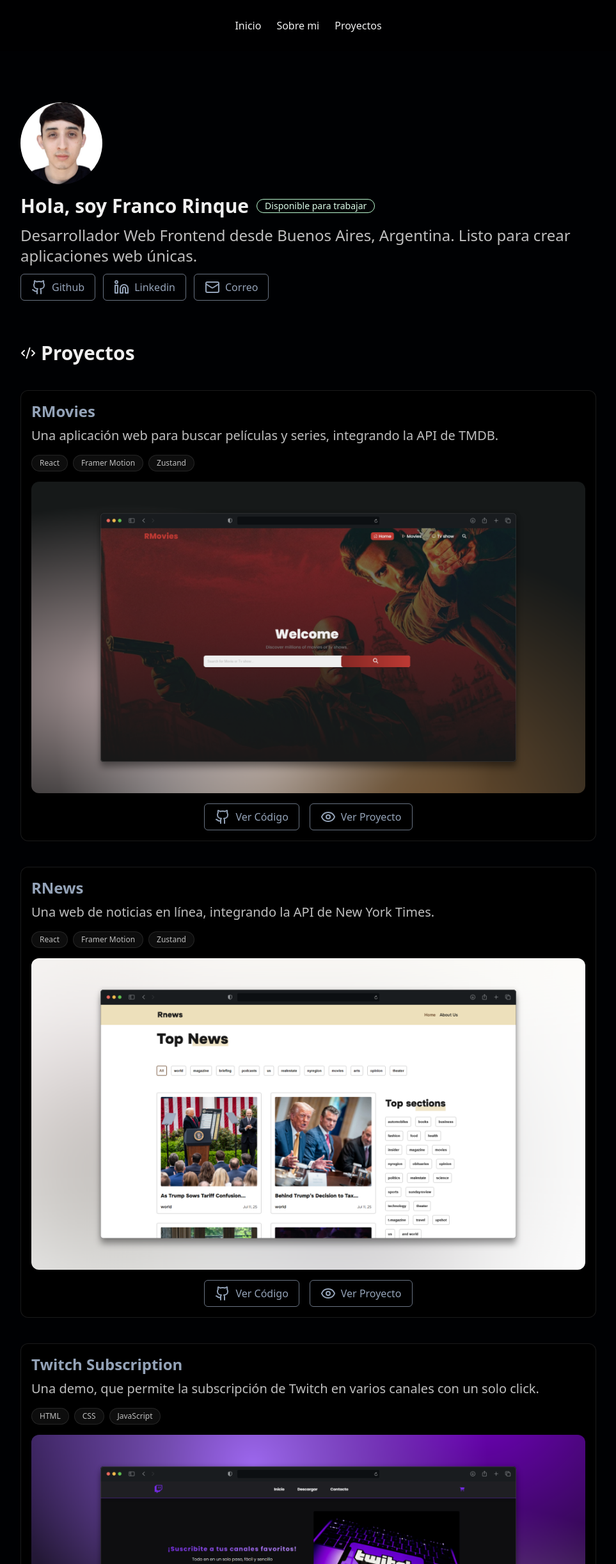
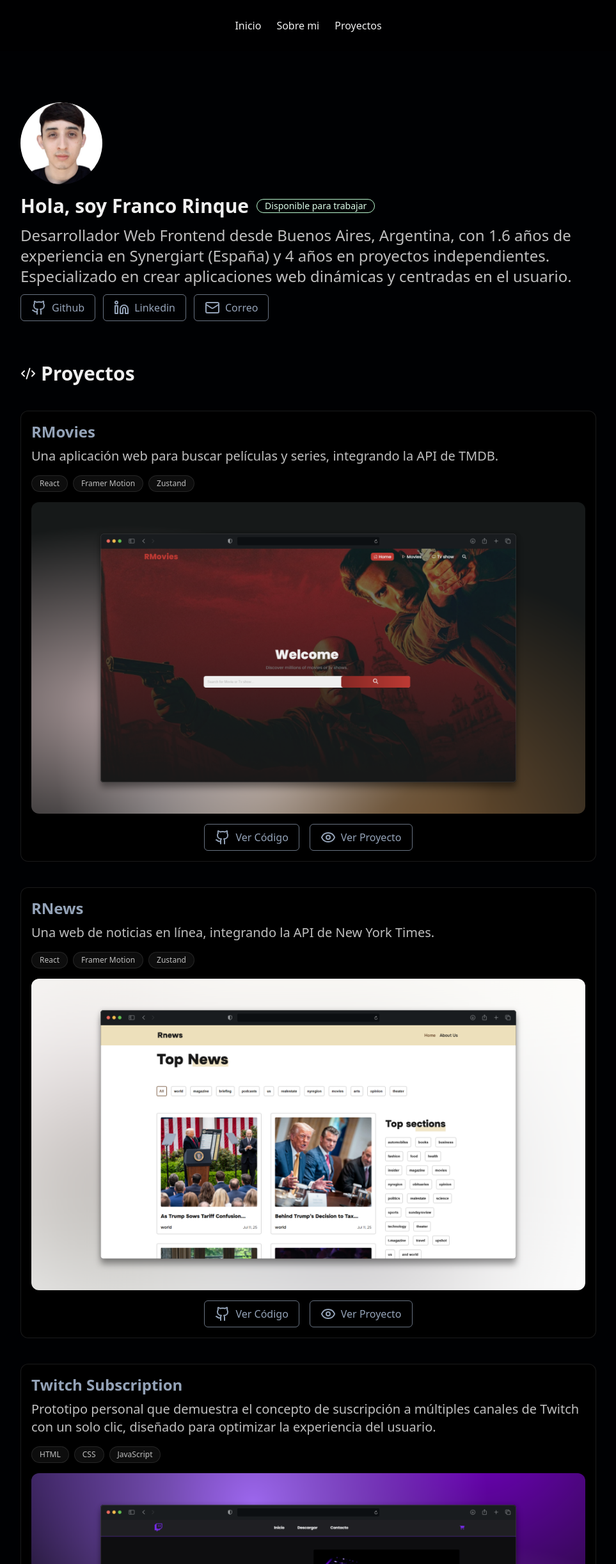
Before and after one commit to francorinque/portfolio, a React (Vite) app: page / in a window 1280 px wide. Shown: the top 2445 px of the page at 64% size, without its empty margins (158-1121 px from the left). Built offline with nearby package versions, Linux system fonts and the light colour scheme.

Commit message:
feat(resume): add experiencie

```diff
--- a/src/components/resume.jsx
+++ b/src/components/resume.jsx
@@ -20,8 +20,10 @@
           </span>
         </div>
         <p className="text-pretty text-soft-gray text-2xl">
-          Desarrollador Web Frontend desde Buenos Aires, Argentina. Listo para
-          crear aplicaciones web únicas.
+          Desarrollador Web Frontend desde Buenos Aires, Argentina, con 1.6 años
+          de experiencia en Synergiart (España) y 4 años en proyectos
+          independientes. Especializado en crear aplicaciones web dinámicas y
+          centradas en el usuario.
         </p>
 
         <div className="flex gap-3  items-center">
--- a/src/utils/constants.js
+++ b/src/utils/constants.js
@@ -30,7 +30,7 @@
     id: 3,
     title: "Twitch Subscription",
     description:
-      "Una demo, que permite la subscripción de Twitch en varios canales con un solo click.",
+      "Prototipo personal que demuestra el concepto de suscripción a múltiples canales de Twitch con un solo clic, diseñado para optimizar la experiencia del usuario.",
     techs: ["HTML", "CSS", "JavaScript"],
     image: twitch,
     codeLink: "https://github.com/francorinque/twitch-subscription",
```
